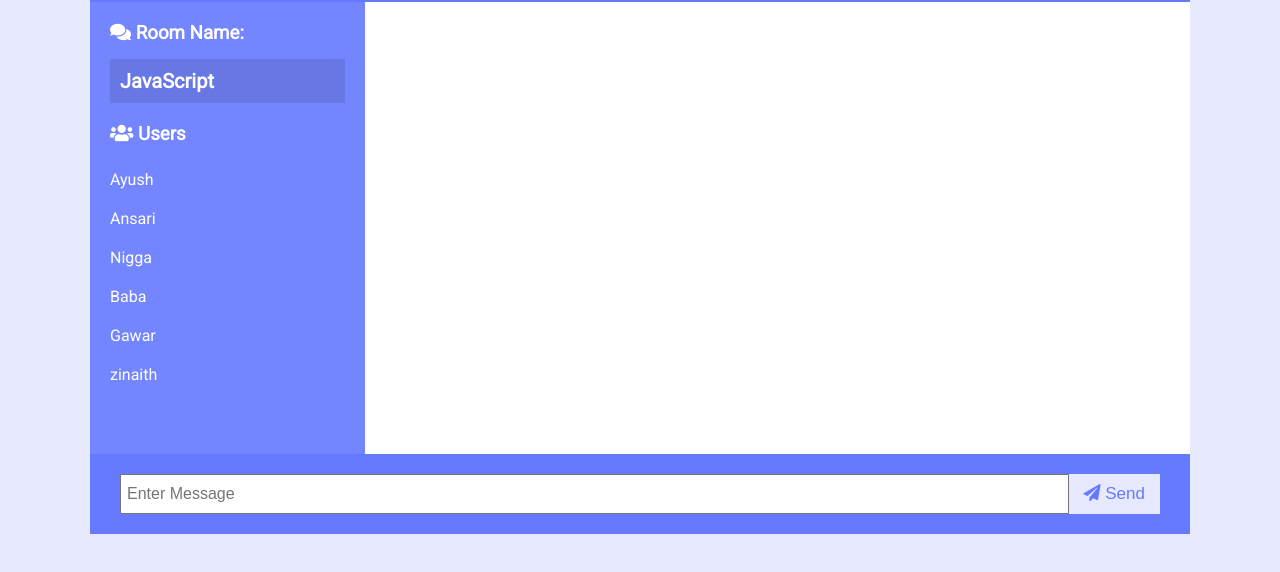
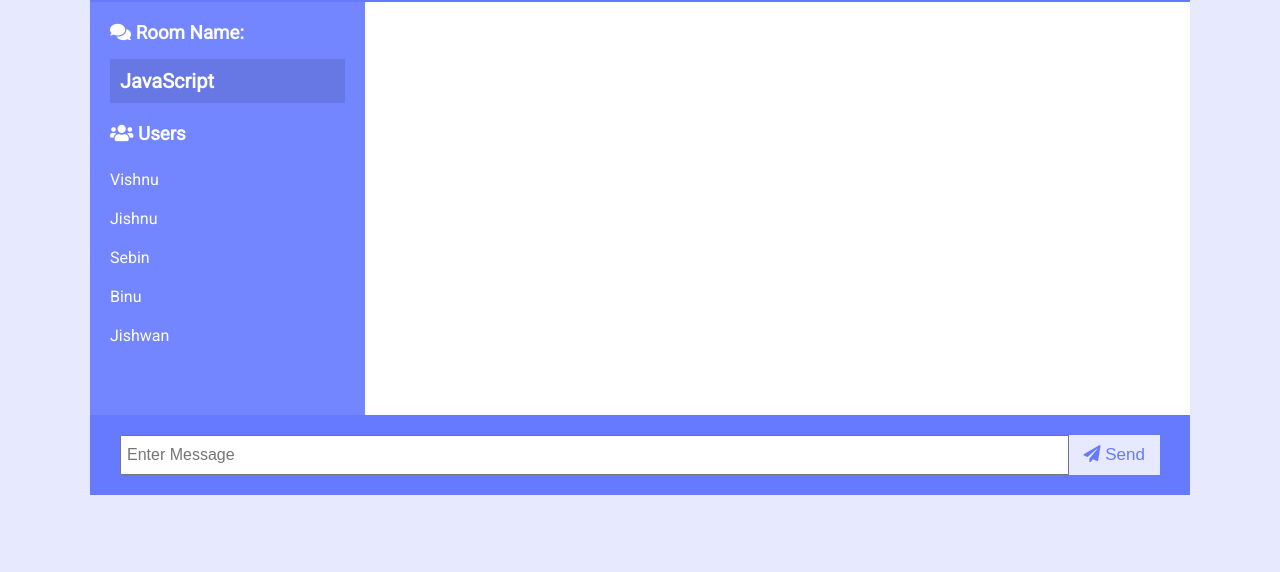
Before and after one commit to Ayuuusshhhhhhhhh/chat-app, a website: page chat.html in a window 1280 px wide. Shown: the part 96-668 px from the top of the page. Drawn offline with nearby package versions, Linux system fonts and the light colour scheme; files that its build step writes are made by us from their sources; no server answers.

Commit message:
Update chat.html

```diff
--- a/chat.html
+++ b/chat.html
@@ -22,12 +22,11 @@
                 <h2 id="room-name">JavaScript</h2>
                 <h3><i class="fas fa-users"></i> Users</h3>
                 <ul id="users">
-                    <li>Ayush</li>
-                    <li>Ansari</li>
-                    <li>Nigga</li>
-                    <li>Baba</li>
-                    <li>Gawar</li>
-                    <li>zinaith</li>
+                    <li>Vishnu</li>
+                    <li>Jishnu</li>
+                    <li>Sebin</li>
+                    <li>Binu</li>
+                    <li>Jishwan</li>
                 </ul>
             </div>
             <div class="chat-messages">
@@ -44,7 +43,7 @@
         integrity="sha512-ErYZLDi4WRoox2JhOIADWBydTRhMJ0KIXnv5C1GvuY8YooLGapnebaM3iRGhwS6/E9ONXj0MRXp6bhu73sdFkg=="
         crossorigin="anonymous" referrerpolicy="no-referrer"></script>
     <script src="/socket.io/socket.io.js"></script>
-    <script src="main.js"></script>
+    <script src="js/main.js"></script>
 </body>
 
 </html>
```
